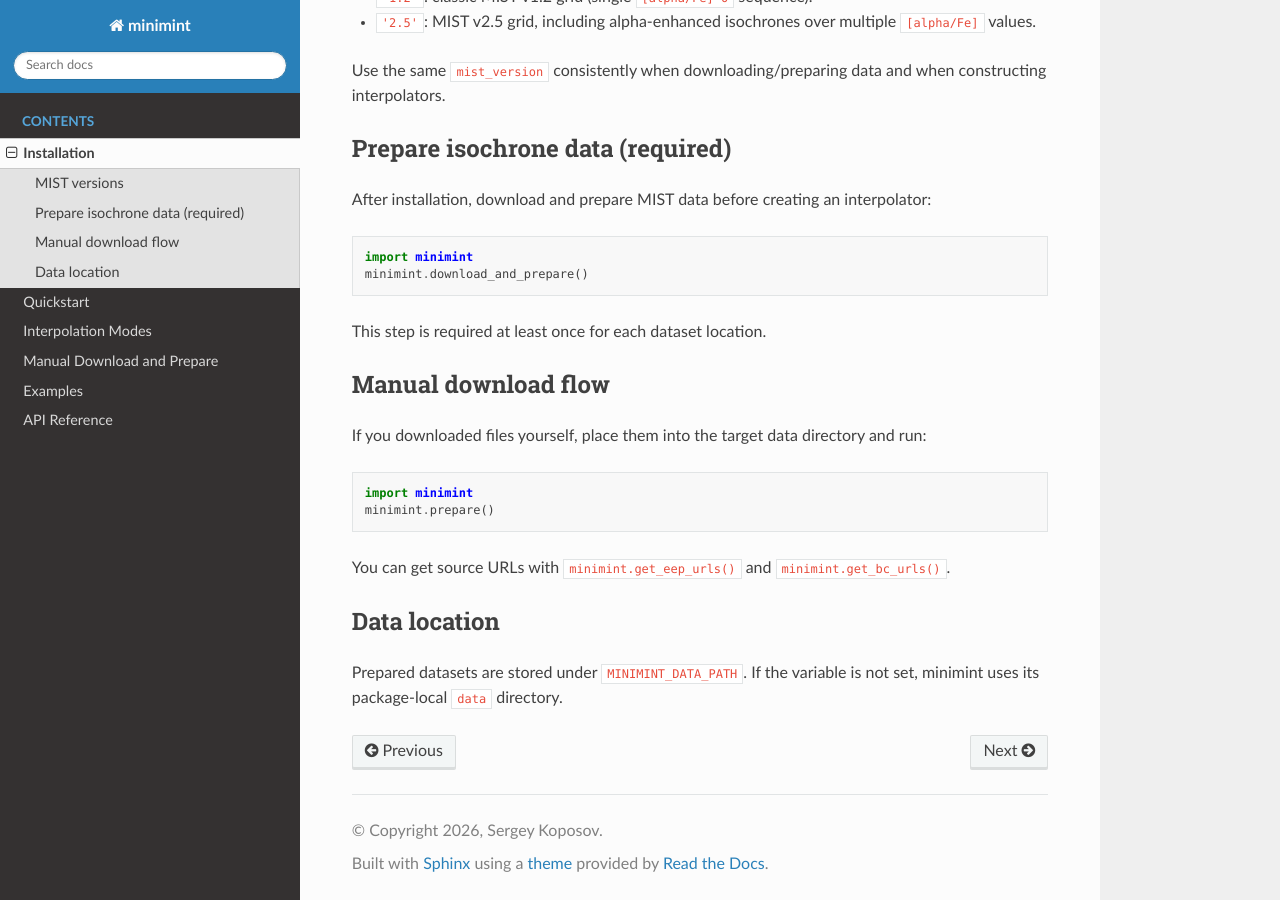
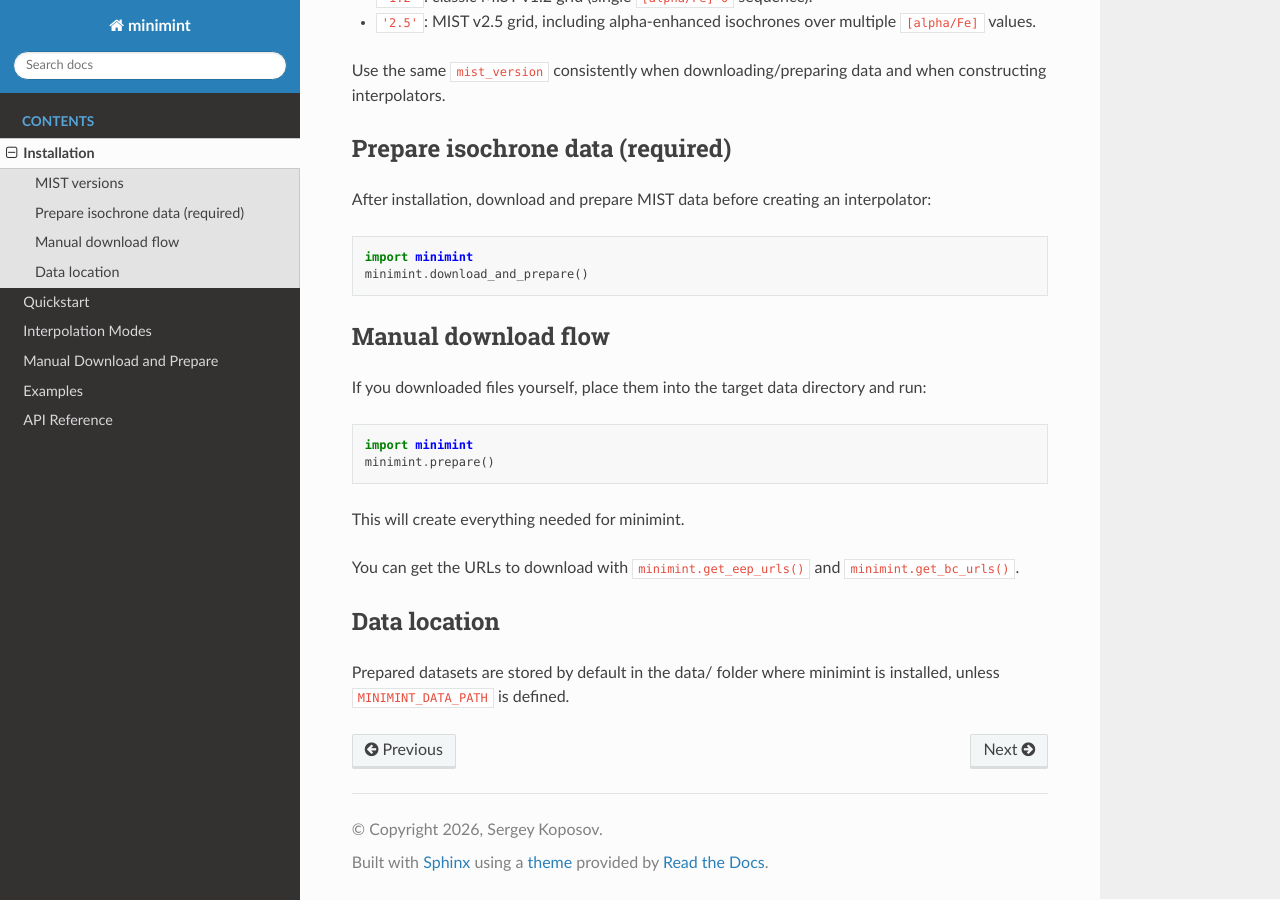
Before and after one commit to segasai/minimint, a Sphinx documentation site: the page built from docs/installation.rst, in a window 1280 px wide and 900 px high, scrolled down 509 px. Built offline with Sphinx 7.4.7 and the Read the Docs theme 3.1.0, drawn with Linux system fonts in a browser that asks for light colours.

Commit message:
edit docs

```diff
--- a/docs/installation.rst
+++ b/docs/installation.rst
@@ -36,7 +36,6 @@ interpolator:
    import minimint
    minimint.download_and_prepare()
 
-This step is required at least once for each dataset location.
 
 Manual download flow
 --------------------
@@ -49,11 +48,12 @@ and run:
    import minimint
    minimint.prepare()
 
-You can get source URLs with ``minimint.get_eep_urls()`` and
+This will create everything needed for minimint.
+
+You can get the URLs to download with ``minimint.get_eep_urls()`` and
 ``minimint.get_bc_urls()``.
 
 Data location
 -------------
 
-Prepared datasets are stored under ``MINIMINT_DATA_PATH``. If the variable is
-not set, minimint uses its package-local ``data`` directory.
+Prepared datasets are stored by default in the data/ folder where minimint is installed, unless ``MINIMINT_DATA_PATH`` is defined.
```
